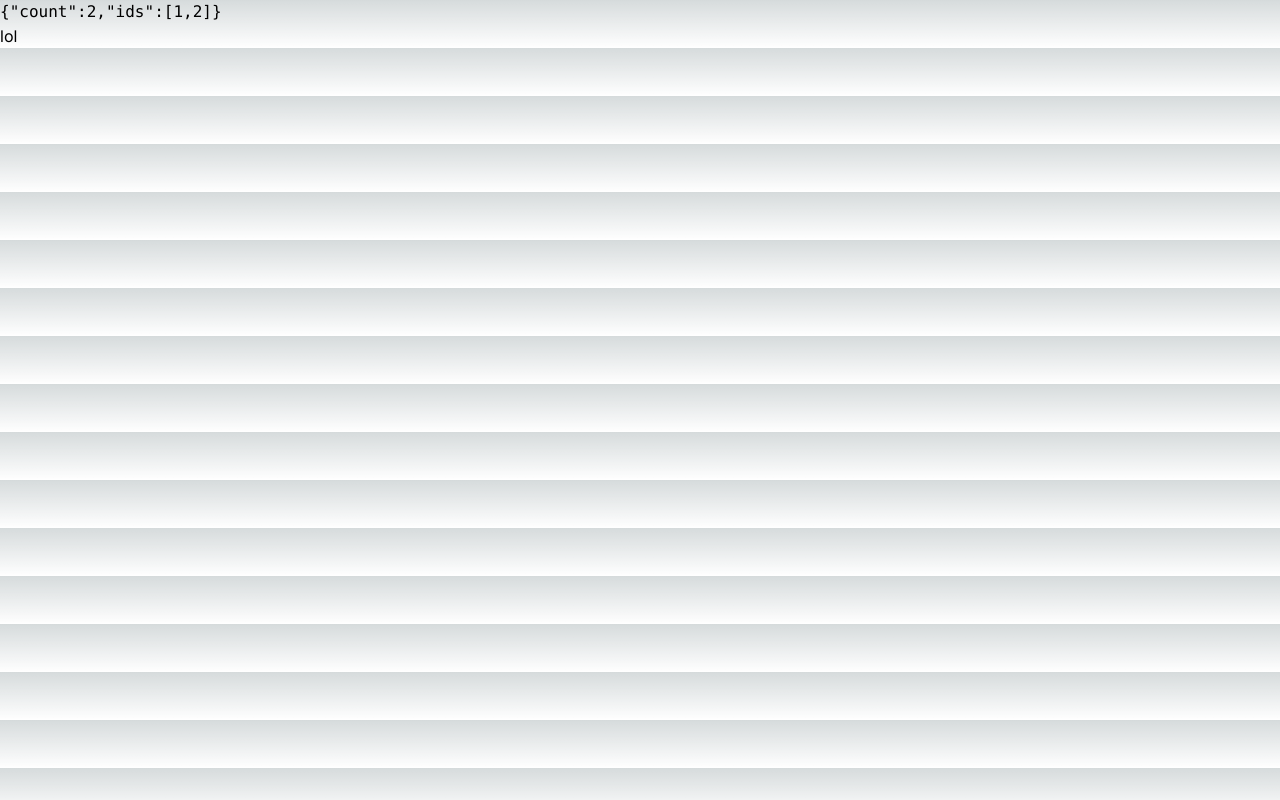
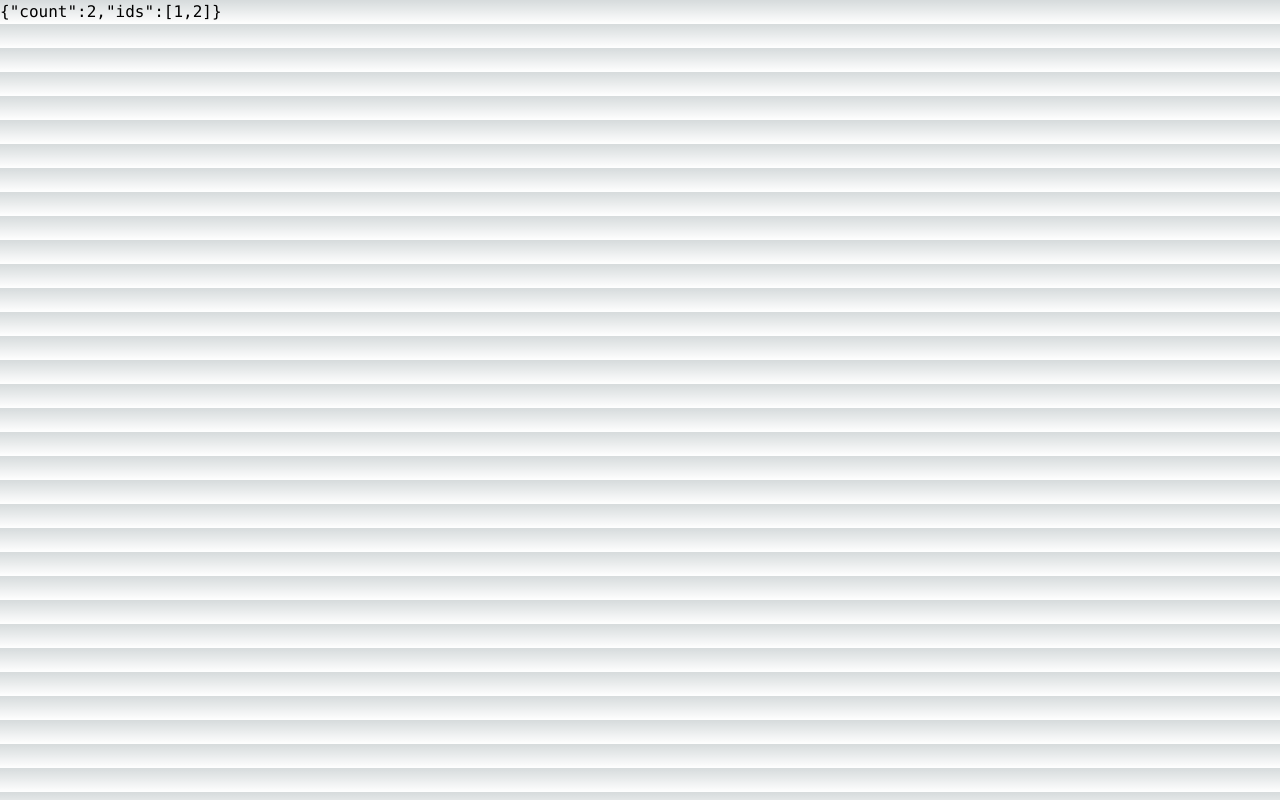
Before and after one commit to nagy135/next-portfolio-3d, a Next.js app: page / in a window 1280 px wide. Built offline with nearby package versions, Linux system fonts and the light colour scheme.

Commit message:
fix: demo player client side only

```diff
--- a/app/components/Player.tsx
+++ b/app/components/Player.tsx
@@ -1,13 +1,22 @@
-"use_client";
+"use client";
 
-import { useState } from "react";
+interface IPlayer {
+  id: number;
+}
 
-const Player = ({ x }: { x: number }) => {
-  const [playing] = useState(false);
-  return (
+import dynamic from "next/dynamic";
+const ReactPlayer = dynamic(() => import("react-player"), { ssr: false });
+
+const Player = ({ id }: IPlayer) => {
+  return id ? (
     <>
-      <div> {playing ? x : "lol"} </div>
+      <ReactPlayer
+        url={`/items/${id}/video.mp4`}
+        loop={true}
+        playing
+        controls={true}
+      />
     </>
-  );
+  ) : null;
 };
 export default Player;
--- a/app/items/page.tsx
+++ b/app/items/page.tsx
@@ -1,10 +1,10 @@
 import Player from "../components/Player";
 
-const Page = () => {
-  const x = 5;
+const Page = async () => {
+  const x = 1;
   return (
     <>
-      <Player x={x} />
+      <Player id={x} />
     </>
   );
 };
--- a/app/page.tsx
+++ b/app/page.tsx
@@ -1,6 +1,5 @@
 import path from "path";
 import fs from "fs";
-import Player from "./components/Player";
 
 async function getData() {
   const itemFolder = path.join(process.cwd(), "public", "items");
@@ -15,7 +14,6 @@ export default async function Page() {
   return (
     <main>
       <pre>{JSON.stringify(data)}</pre>
-      <Player x={4} />
     </main>
   );
 }
```
